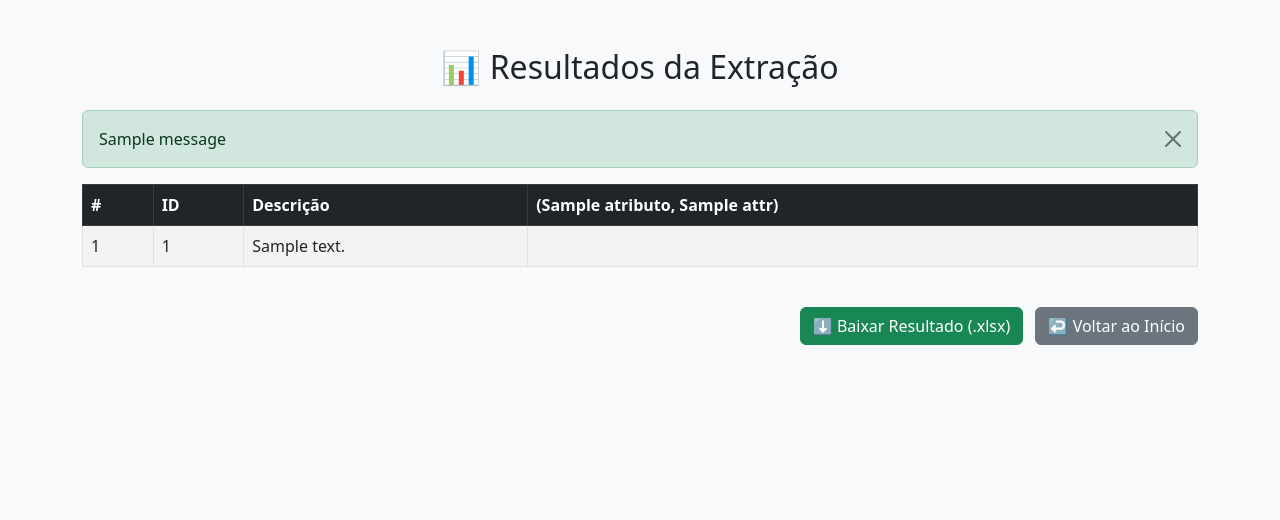
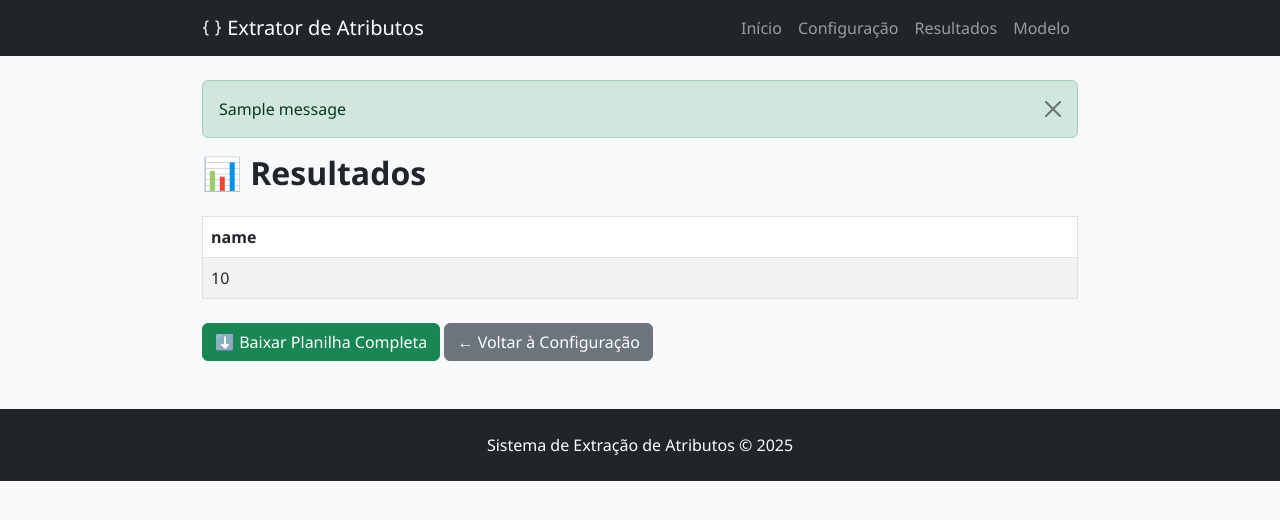
Before and after one commit to Douglasprojetospro/extrator-atributos-web, a Flask app: template templates/resultados.html in a window 1280 px wide. Shown: the top 520 px of the page. Run offline with Flask 3, Linux system fonts and the light colour scheme; the template is opened without the code that fills it: most values are stand-ins (such as "Sample title", 1, 10 or a date in 2020); one stand-in notice (Sample message) is shown.

Commit message:
Update resultados.html

```diff
--- a/templates/resultados.html
+++ b/templates/resultados.html
@@ -1,58 +1,29 @@
-<!DOCTYPE html>
-<html lang="pt-BR">
-<head>
-  <meta charset="UTF-8">
-  <title>Resultados da Extração</title>
-  <link href="https://cdn.jsdelivr.net/npm/bootstrap@5.3.0/dist/css/bootstrap.min.css" rel="stylesheet">
-</head>
-<body class="bg-light">
-<div class="container py-5">
-  <h2 class="text-center mb-4">📊 Resultados da Extração</h2>
+{% extends 'base.html' %}
+{% block title %}Resultados{% endblock %}
+{% block content %}
+<h2 class="mb-4">📊 Resultados</h2>
 
-  {% with messages = get_flashed_messages(with_categories=true) %}
-    {% if messages %}
-      {% for category, message in messages %}
-        <div class="alert alert-{{ 'danger' if category == 'error' else 'success' }} alert-dismissible fade show" role="alert">
-          {{ message }}
-          <button type="button" class="btn-close" data-bs-dismiss="alert" aria-label="Fechar"></button>
-        </div>
-      {% endfor %}
-    {% endif %}
-  {% endwith %}
-
-  <div class="table-responsive">
-    <table class="table table-bordered table-striped align-middle">
-      <thead class="table-dark">
+<table class="table table-bordered table-striped">
+    <thead>
         <tr>
-          <th>#</th>
-          <th>ID</th>
-          <th>Descrição</th>
-          {% for attr in atributos %}
-            <th>{{ attr }}</th>
+            {% for coluna in df[0].keys() %}
+            <th>{{ coluna }}</th>
             {% endfor %}
         </tr>
     </thead>
     <tbody>
-        {% for row in df %}
+        {% for linha in df %}
         <tr>
-            <td>{{ loop.index }}</td>
-            <td>{{ row['ID'] }}</td>
-            <td>{{ row['Descrição'] }}</td>
-            {% for attr in atributos %}
-              <td>{{ row.get(attr, '') }}</td>
+            {% for valor in linha.values() %}
+            <td>{{ valor }}</td>
             {% endfor %}
         </tr>
         {% endfor %}
     </tbody>
 </table>
+
+<div class="mt-4">
+    <a href="{{ url_for('download') }}" class="btn btn-success">⬇️ Baixar Planilha Completa</a>
+    <a href="{{ url_for('configurar') }}" class="btn btn-secondary">← Voltar à Configuração</a>
 </div>
-
-  <div class="text-end mt-4">
-    <a href="{{ url_for('download') }}" class="btn btn-success">⬇️ Baixar Resultado (.xlsx)</a>
-    <a href="{{ url_for('index') }}" class="btn btn-secondary ms-2">↩️ Voltar ao Início</a>
-  </div>
-</div>
-
-<script src="https://cdn.jsdelivr.net/npm/bootstrap@5.3.0/dist/js/bootstrap.bundle.min.js"></script>
-</body>
-</html>
+{% endblock %}
```
Lines whose indentation alone changed are shown as unchanged.
